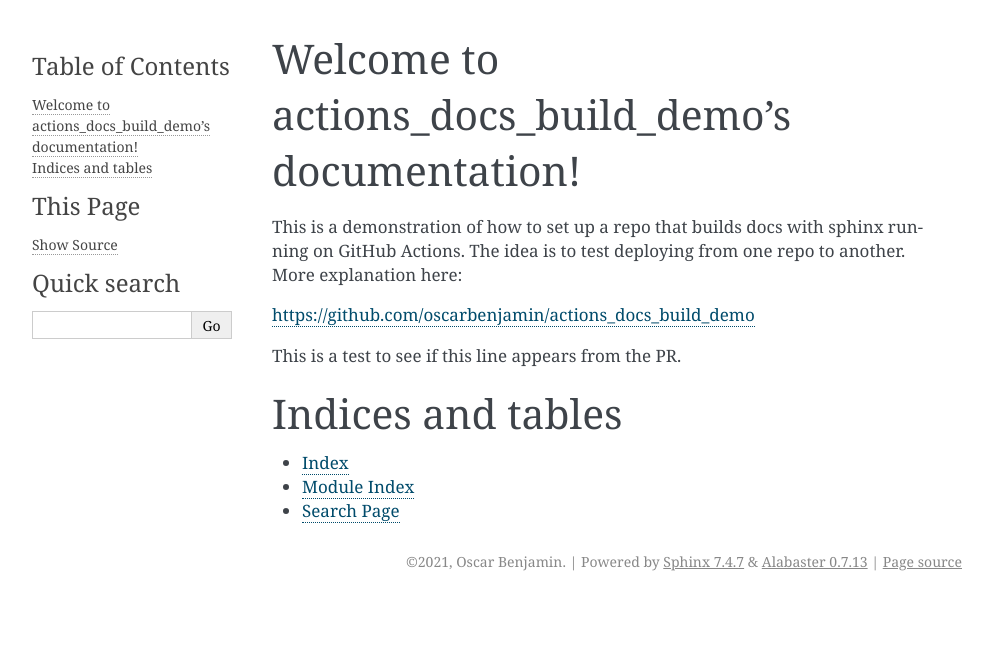
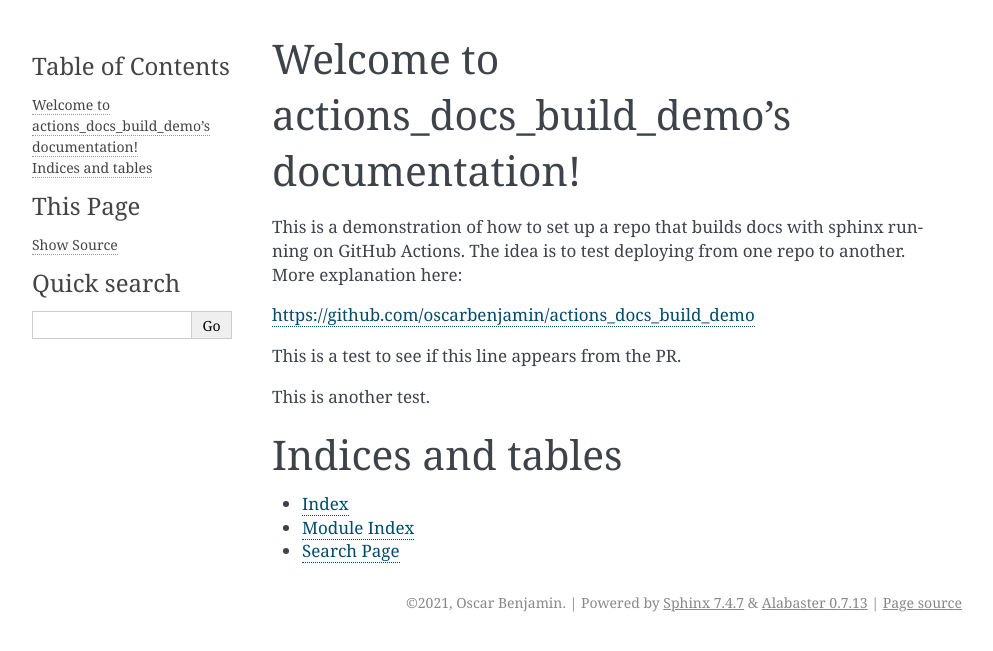
Before and after one commit to oscarbenjamin/actions_docs_build_demo, a Sphinx documentation site: the page built from doc/source/index.rst, in a window 1280 px wide. Shown: the top 651 px of the page, without its empty margins (148-1141 px from the left). Built offline with Sphinx 7.4.7, drawn with Linux system fonts in a browser that asks for light colours.

Commit message:
test: try adding a line...

```diff
--- a/doc/source/index.rst
+++ b/doc/source/index.rst
@@ -18,6 +18,8 @@ https://github.com/oscarbenjamin/actions_docs_build_demo
 
 This is a test to see if this line appears from the PR.
 
+This is another test.
+
 Indices and tables
 ==================
 
```
